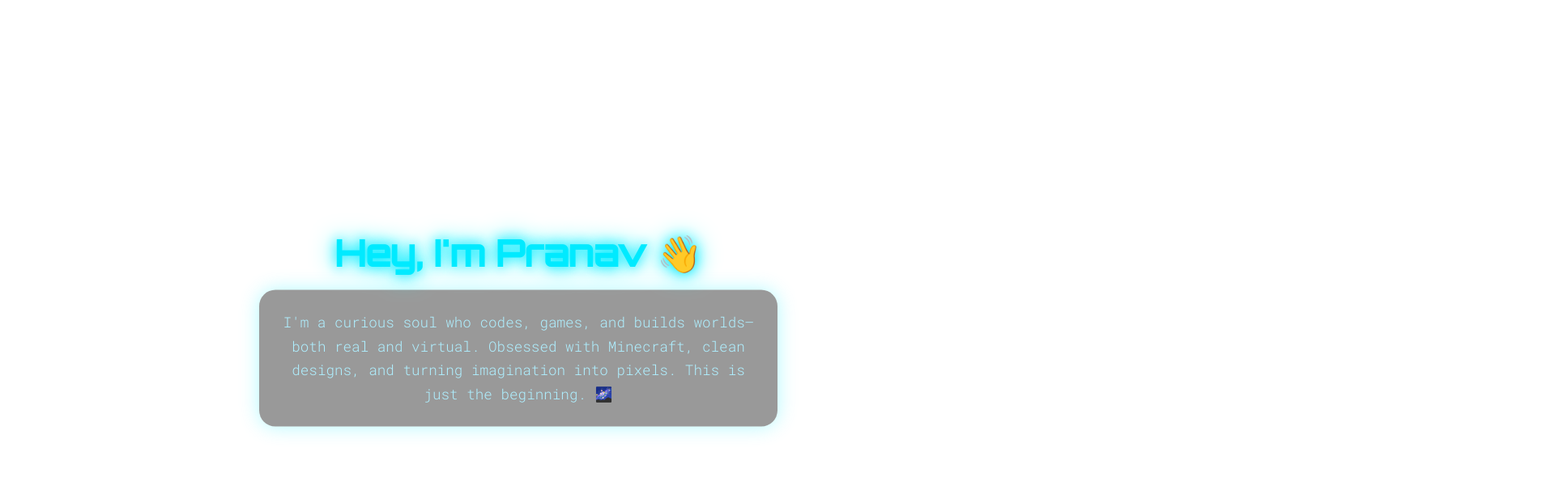
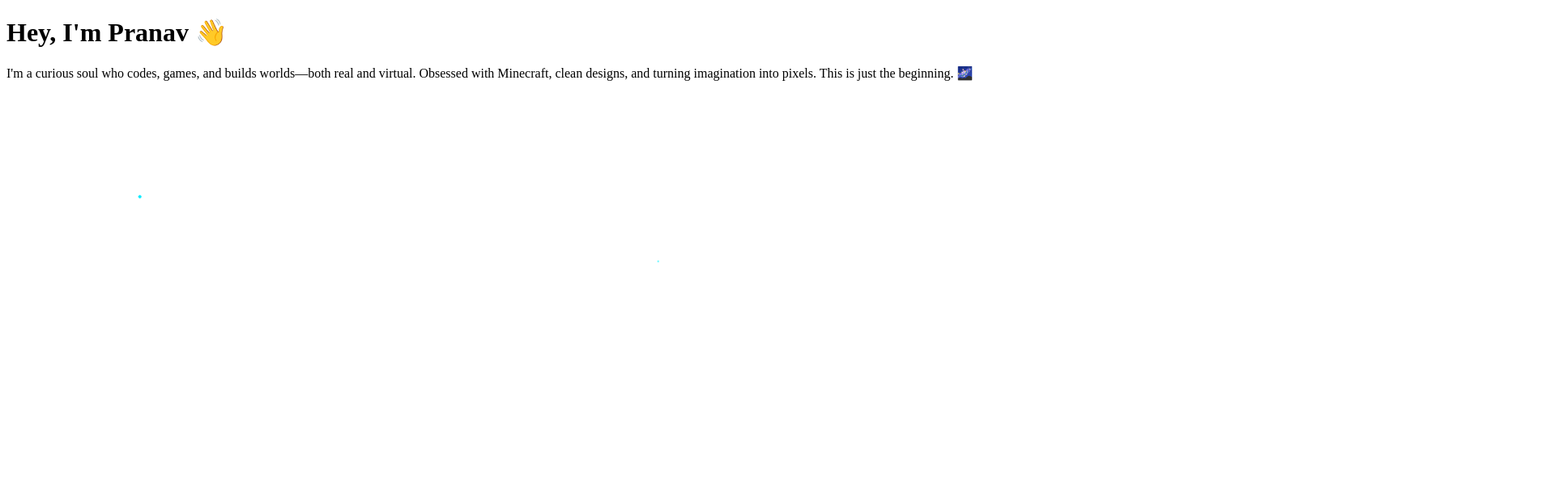
Before and after one commit to Pranav-Rajagopal/Hosting-private, a plain HTML site: page index.html in a window 1280 px wide. Shown: the top 616 px of the page at 81% size, 1920 px wide, since content can reach past the window. Drawn offline with Linux system fonts and the light colour scheme.

Commit message:
Update style.css

```diff
--- a/style.css
+++ b/style.css
@@ -1,59 +1,20 @@
-@import url('https://fonts.googleapis.com/css2?family=Orbitron:wght@500&family=Roboto+Mono:wght@300&display=swap');
-
-body {
-  margin: 0;
-  padding: 0;
-  font-family: 'Orbitron', sans-serif;
-  color: #aeefff;
-  background: radial-gradient(ellipse at bottom, #00111a 0%, #000000 100%);
-  overflow: hidden;
+.stars {
+  position: fixed;
+  top: 0;
+  left: 0;
+  width: 100%;
+  height: 100%;
+  z-index: 0;
+  background:
+    radial-gradient(2px 2px at 20% 20%, #00eaff 90%, transparent 100%),
+    radial-gradient(1.5px 1.5px at 70% 30%, #66f7ff 90%, transparent 100%),
+    radial-gradient(2px 2px at 50% 70%, #009dff 90%, transparent 100%),
+    radial-gradient(1px 1px at 60% 10%, #ffffff 90%, transparent 100%);
+  background-repeat: repeat;
+  animation: moveStars 60s linear infinite;
 }
 
-.container {
-  position: absolute;
-  top: 50%;
-  left: 50%;
-  transform: translate(-50%, -50%);
-  text-align: center;
-  max-width: 700px;
-  z-index: 1;
+@keyframes moveStars {
+  0% { background-position: 0 0; }
+  100% { background-position: -1000px 1000px; }
 }
-
-h1 {
-  font-size: 2.8rem;
-  margin-bottom: 1rem;
-  color: #00eaff;
-  text-shadow: 0 0 15px #00eaff, 0 0 30px #00f0ff;
-}
-
-.desc {
-  font-size: 1.1rem;
-  font-family: 'Roboto Mono', monospace;
-  line-height: 1.7;
-  background: rgba(0, 0, 0, 0.4);
-  padding: 25px;
-  border-radius: 20px;
-  box-shadow: 0 0 25px rgba(0, 238, 255, 0.3);
-}
-
-/* PURE CSS Stars */
-.stars::before,
-.stars::after {
-  content: "";
-  position: absolute;
-  top: -1000px;
-  left: -1000px;
-  width: 3000px;
-  height: 3000px;
-  background-image: radial-gradient(2px 2px at 20% 20%, #00eaff 70%, transparent 100%),
-                    radial-gradient(2px 2px at 80% 30%, #66f7ff 70%, transparent 100%),
-                    radial-gradient(2px 2px at 50% 70%, #009dff 70%, transparent 100%),
-                    radial-gradient(1px 1px at 60% 10%, #ffffff 70%, transparent 100%);
-  animation: twinkle 60s linear infinite;
-  z-index: 0;
-}
-
-@keyframes twinkle {
-  0% { transform: translate(0, 0); }
-  100% { transform: translate(-500px, -500px); }
-}
```
